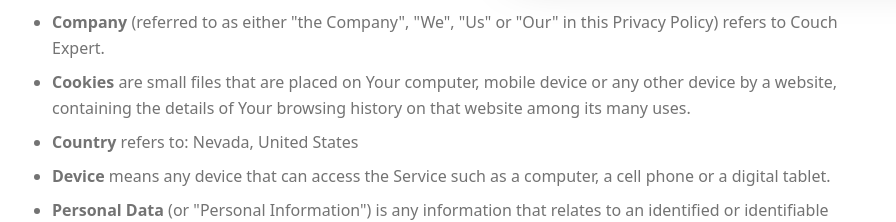
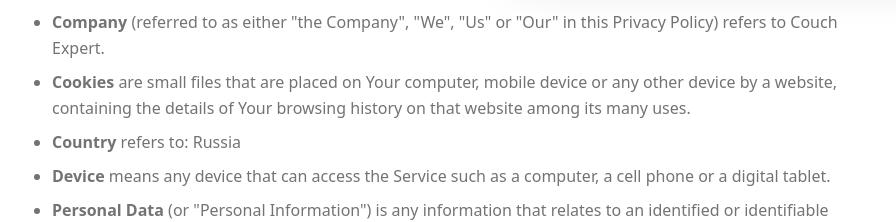
Before and after one commit to AAE1990/Divan-expertMMA-voting, a Next.js app in the folder nextjs-client/: page /en/privacy in a window 1280 px wide. Shown: the part 825-1047 px from the top of the page, without its empty margins (312-1208 px from the left). Built offline with nearby package versions, Linux system fonts and the light colour scheme; no server answers.

Commit message:
docs(privacy): update country jurisdiction to Russia
- Replace USA Nevada with Russia in privacy policy text

- Maintain clean and relevant documentation for the target audience 2

```diff
--- a/nextjs-client/src/app/[locale]/privacy/page.tsx
+++ b/nextjs-client/src/app/[locale]/privacy/page.tsx
@@ -22,7 +22,7 @@
         <li><strong>Affiliate</strong> means an entity that controls, is controlled by, or is under common control with a party, where "control" means ownership of 50% or more of the shares, equity interest or other securities entitled to vote for election of directors or other managing authority.</li>
         <li><strong>Company</strong> (referred to as either "the Company", "We", "Us" or "Our" in this Privacy Policy) refers to Couch Expert.</li>
         <li><strong>Cookies</strong> are small files that are placed on Your computer, mobile device or any other device by a website, containing the details of Your browsing history on that website among its many uses.</li>
-        <li><strong>Country</strong> refers to: Nevada,  United States</li>
+        <li><strong>Country</strong> refers to: Russia</li>
         <li><strong>Device</strong> means any device that can access the Service such as a computer, a cell phone or a digital tablet.</li>
         <li><strong>Personal Data</strong> (or "Personal Information") is any information that relates to an identified or identifiable individual. We use "Personal Data" and "Personal Information" interchangeably unless a law uses a specific term.</li>
         <li><strong>Service</strong> refers to the Website.</li>
```
